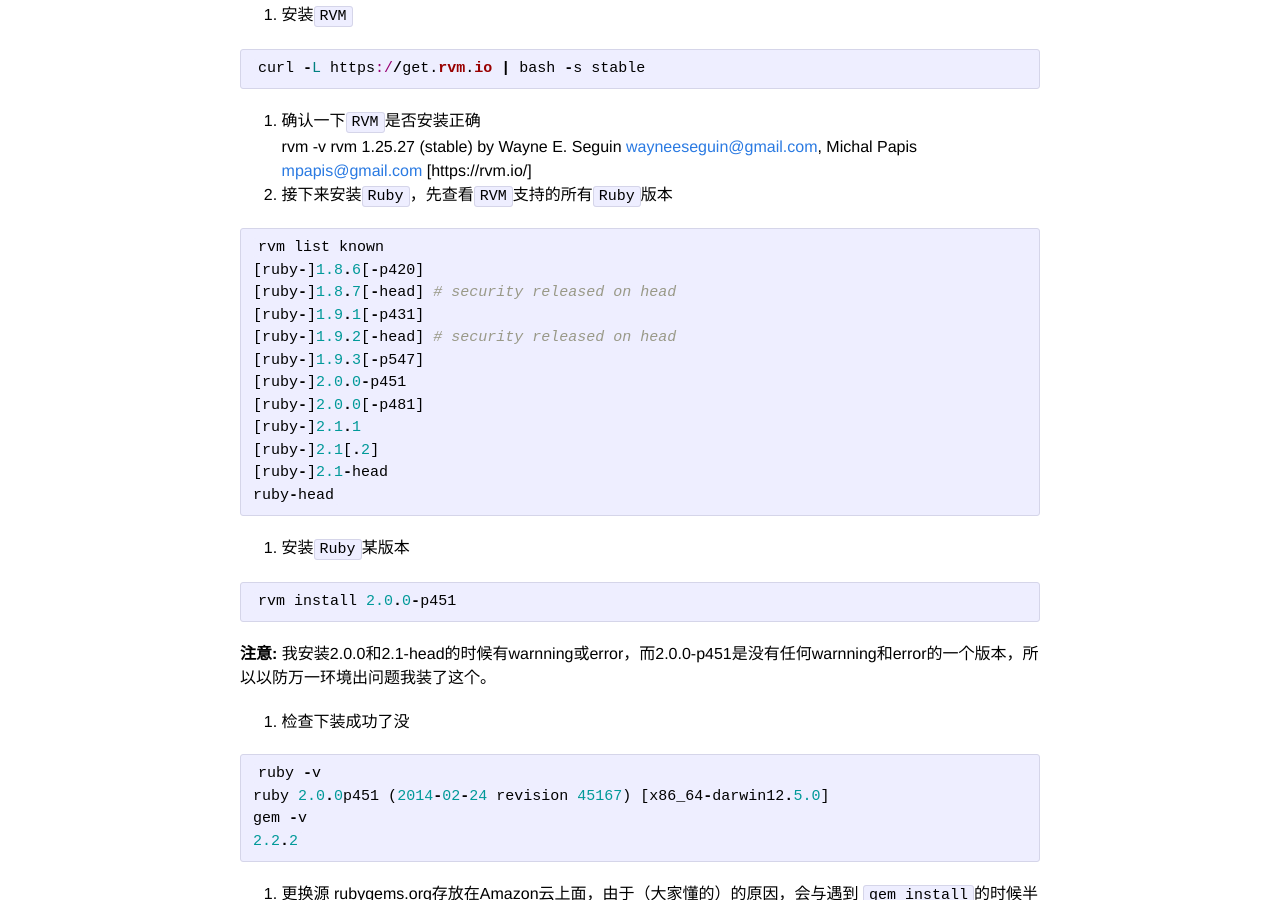
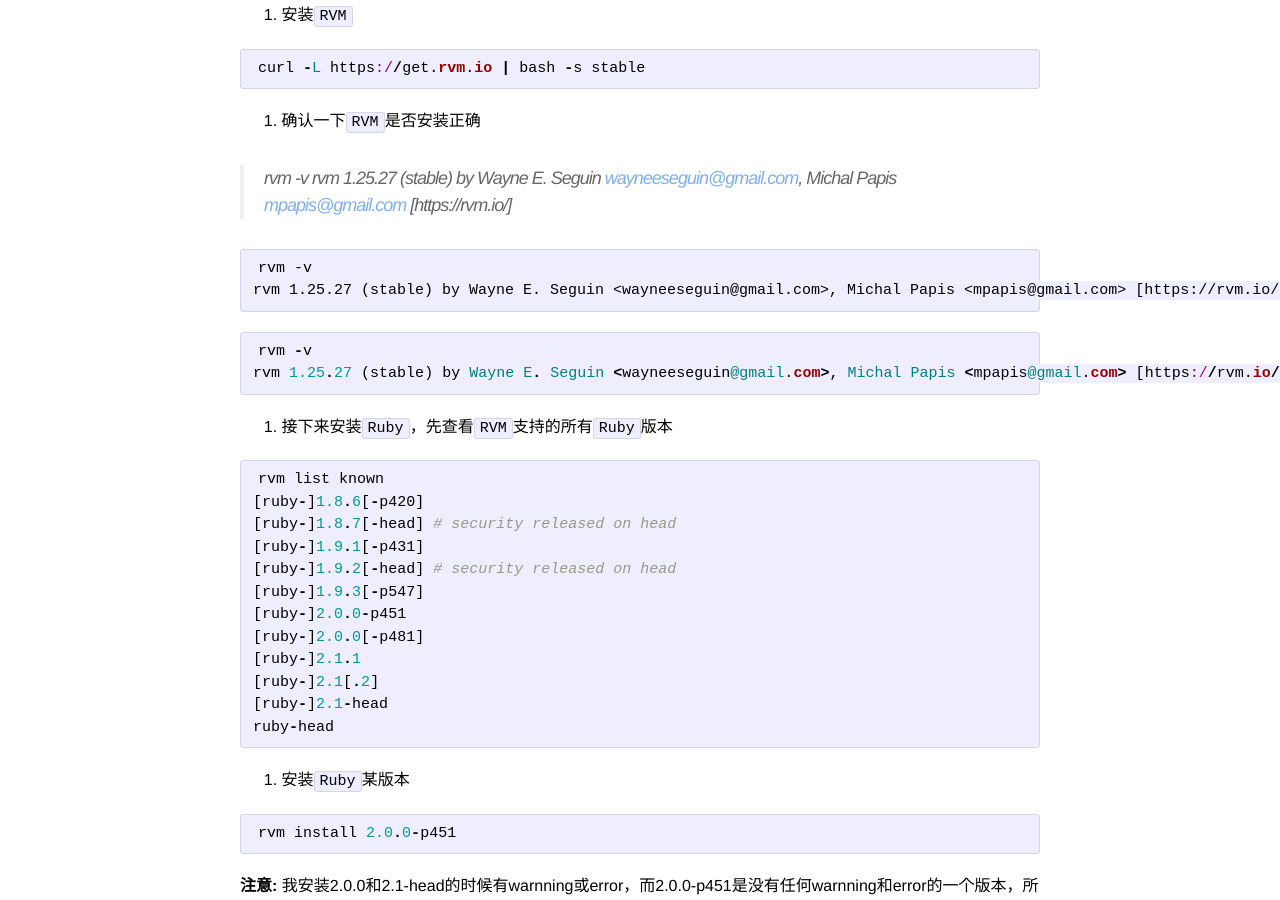
Before and after one commit to wangnull/wangnull.github.io, a Jekyll site: the page built from _posts/2014-06-23-shiyong-jekyll-dajiangeren-blog-tuoguandao-github.md, in a window 1280 px wide and 900 px high, scrolled down 926 px. Built offline with Jekyll 4.4.1, drawn with Linux system fonts in a browser that asks for light colours; Markdown is read by kramdown in place of the engine named in the settings.

Commit message:
Update 2014-06-23-shiyong-jekyll-dajiangeren-blog-tuoguandao-github.md

````diff
--- a/_posts/2014-06-23-shiyong-jekyll-dajiangeren-blog-tuoguandao-github.md
+++ b/_posts/2014-06-23-shiyong-jekyll-dajiangeren-blog-tuoguandao-github.md
@@ -34,9 +34,18 @@ curl -L https://get.rvm.io | bash -s stable
 {% endhighlight %}
 2. 确认一下`RVM`是否安装正确
 
-    rvm -v
-    rvm 1.25.27 (stable) by Wayne E. Seguin <wayneeseguin@gmail.com>, Michal Papis <mpapis@gmail.com> [https://rvm.io/]
+> rvm -v
+> rvm 1.25.27 (stable) by Wayne E. Seguin <wayneeseguin@gmail.com>, Michal Papis <mpapis@gmail.com> [https://rvm.io/]
 
+```
+rvm -v
+rvm 1.25.27 (stable) by Wayne E. Seguin <wayneeseguin@gmail.com>, Michal Papis <mpapis@gmail.com> [https://rvm.io/]
+```
+
+{% highlight ruby %}
+rvm -v
+rvm 1.25.27 (stable) by Wayne E. Seguin <wayneeseguin@gmail.com>, Michal Papis <mpapis@gmail.com> [https://rvm.io/]
+{% endhighlight %}
 
 3. 接下来安装`Ruby`，先查看`RVM`支持的所有`Ruby`版本
 {% highlight ruby %}
````
